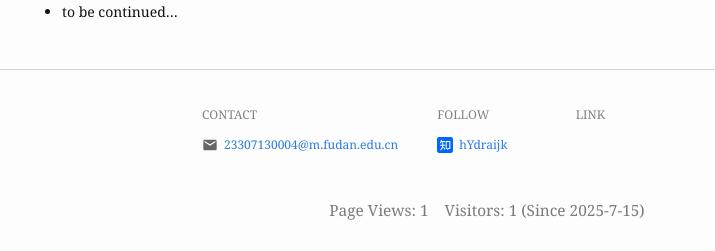
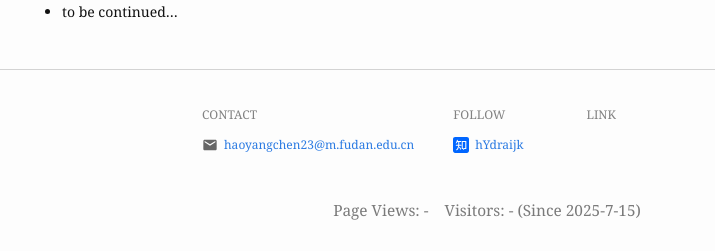
Before and after one commit to hA0oooooo/hA0oooooo.github.io, a Jekyll site: the page built from index.md, in a window 1280 px wide. Shown: the part 1055-1306 px from the top of the page, without its empty margins (138-853 px from the left). Built offline with Jekyll 4.4.1, drawn with Linux system fonts in a browser that asks for light colours; comment, search, counter and statistics services are not loaded; some of the changed lines change nothing that is shown.

Commit message:
Update visitor stats to use busuanzi and clean project

```diff
--- a/_config.yml
+++ b/_config.yml
@@ -20,8 +20,8 @@
   show_powered_by: false
   contact:
     - name: Email
-      value: 23307130004@m.fudan.edu.cn
-      link: mailto:23307130004@m.fudan.edu.cn
+      value: haoyangchen23@m.fudan.edu.cn
+      link: mailto:haoyangchen23@m.fudan.edu.cn
 
   follow:
     - name: zhihu-1
--- a/_includes/footer.html
+++ b/_includes/footer.html
@@ -55,23 +55,8 @@
       </div>
     </div>
     <div style="text-align: center; margin-top: 20px; color: #7a7a7a; font-size: 1.1em;">
-      Page Views: <span id="page-views">-</span> &nbsp;&nbsp; Visitors: <span id="visitors">-</span> (Since 2025-7-15)
+      Page Views: <span id="busuanzi_value_site_pv">-</span> &nbsp;&nbsp; Visitors: <span id="busuanzi_value_site_uv">-</span> (Since 2025-7-15)
     </div>
-    <script>
-      // Page Views
-      let pv = localStorage.getItem('page_views') || 0;
-      pv++;
-      localStorage.setItem('page_views', pv);
-      document.getElementById('page-views').innerText = pv;
-      // Visitors
-      let visitorKey = 'visited_' + (new Date()).toDateString();
-      let visitors = localStorage.getItem('visitors') || 0;
-      if (!localStorage.getItem(visitorKey)) {
-        visitors++;
-        localStorage.setItem('visitors', visitors);
-        localStorage.setItem(visitorKey, '1');
-      }
-      document.getElementById('visitors').innerText = visitors;
-    </script>
+    <script async src="//busuanzi.ibruce.info/busuanzi/2.3/busuanzi.pure.mini.js"></script>
   </div>
 </footer>
```
